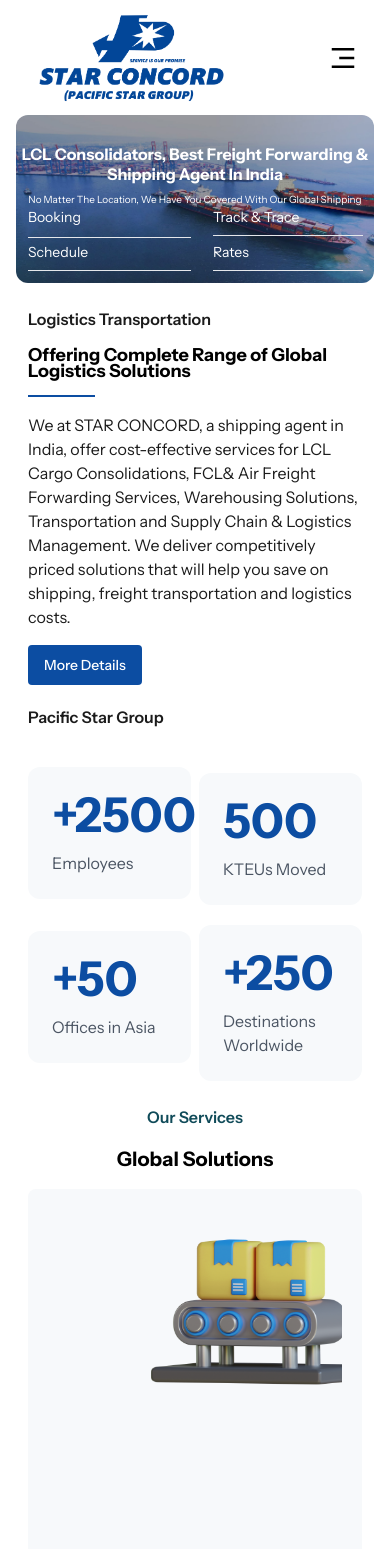
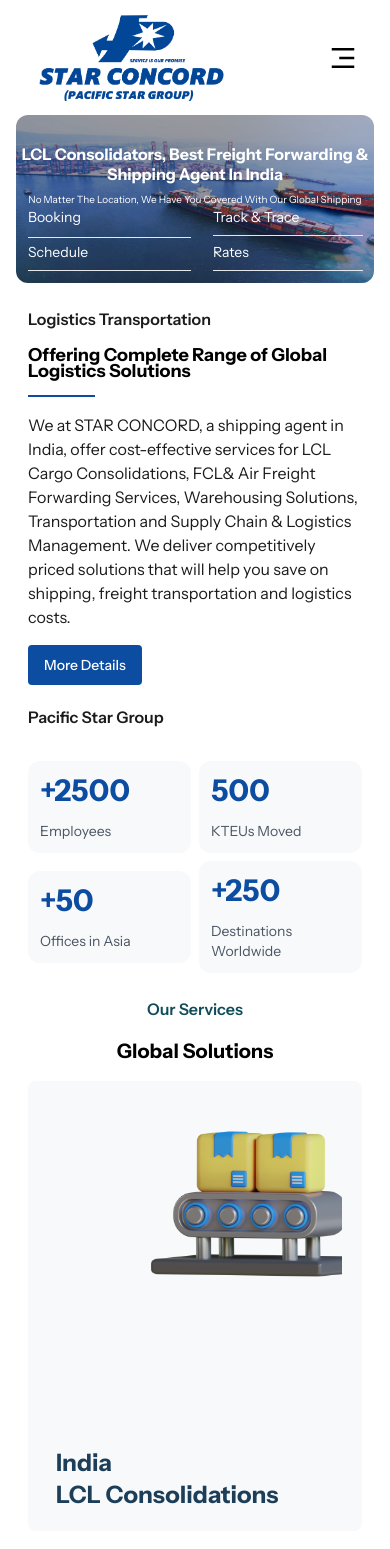
Before and after one commit to jkwebdeveloper/star_concord_nextjs, a Next.js app: page / in a window 390 px wide. Shown: the top 1549 px of the page. Built offline with nearby package versions, Linux system fonts and the light colour scheme.

Commit message:
changes done

```diff
--- a/src/components/global/index.js
+++ b/src/components/global/index.js
@@ -138,7 +138,8 @@
                             className="object-cover"
                         />
                     </Link>
-                    <ul className="hidden gap-10 lg:flex">
+                    <div className=" h-10 hidden xl:flex min-h-[5px] w-0.5 bg-[#CECECE] dark:bg-white/10"></div>
+                    <ul className="hidden md:gap-8 xl:gap-11 lg:flex">
                         {/* {menuItems.map((item, index) => (
               <li
                 key={index}
@@ -178,11 +179,11 @@
                     <div className="hidden gap-3 text-center lg:flex">
                         <Button
                             variant="disable"
-                            className="hover:text-white text-primary_color"
+                            className="font-bold hover:text-white text-primary_color"
                         >
                             Login
                         </Button>
-                        <Button variant="primary" className="">
+                        <Button variant="primary" className="font-semibold">
                             Signup
                         </Button>
                     </div>
--- a/src/components/home/ServiceImage.js
+++ b/src/components/home/ServiceImage.js
@@ -14,11 +14,11 @@
                 className="object-cover w-full h-full rounded-xl "
             />
             <div className="absolute top-0 flex items-center justify-start w-full h-full text-left">
-                <div className="mx-5 space-y-3 lg:space-y-6 lg:mx-28">
-                    <p className="text-lg font-bold text-justify text-white md:text-2xl lg:text-5xl">
+                <div className="mx-5 space-y-2 lg:space-y-6 lg:mx-28">
+                    <p className="text-base font-bold text-justify text-white md:text-2xl lg:text-5xl">
                         Service is Our Promise
                     </p>
-                    <p className="text-white">
+                    <p className="text-sm text-white md:base">
                         We are glad to assist with you about your freight &amp;
                         shipping needs…
                     </p>
--- a/src/components/home/TextSection.js
+++ b/src/components/home/TextSection.js
@@ -3,8 +3,8 @@
 const TextSection = () => {
     return (
         <div className="w-full bg-[#F7F9FB]">
-            <div className="container relative w-full p-2 px-2 py-10 mx-auto space-y-2 lg:px-10 lg:space-y-4">
-                <p className="text-[#1B1B1B]">
+            <div className="container relative w-full p-2 px-5 py-10 mx-auto space-y-2 lg:px-10 lg:space-y-4">
+                <p className="text-[#1B1B1B] md:text-left text-justify">
                     Established in 1977, PACIFIC STAR GROUP is now one of the
                     largest shipping agents and most influential market leaders
                     in Taiwan, throughout Greater China, the USA & Globally.
@@ -16,7 +16,7 @@
                     Currently, Pacific Star Group has over 2,500 professionals
                     to ensure a worry-free delivery.
                 </p>
-                <p className="text-[#1B1B1B]">
+                <p className="text-[#1B1B1B] md:text-left text-justify">
                     Over the years, the Taiwan Ministry of Transportation and
                     Communication and the Port Authority of Keelung has
                     consistently named Pacific Star Group as “The best NVOCC of
--- a/src/components/home/TransportSection.js
+++ b/src/components/home/TransportSection.js
@@ -33,29 +33,35 @@
                         Pacific Star Group
                     </h2>
                     <div className="grid items-center grid-cols-2 gap-2">
-                        <div className="bg-[#F7F9FB] space-y-3 rounded-xl p-6">
-                            <div className="text-5xl font-bold text-primary_color">
+                        <div className="bg-[#F7F9FB] space-y-3 rounded-xl p-3 md:p-6">
+                            <div className="text-3xl font-bold md:text-5xl text-primary_color">
                                 +2500
                             </div>
-                            <div className="text-gray-600">Employees</div>
+                            <div className="text-sm text-gray-600 md:text-base">
+                                Employees
+                            </div>
                         </div>
-                        <div className="bg-[#F7F9FB] space-y-3 rounded-xl mt-3 p-6">
-                            <div className="text-5xl font-bold text-primary_color">
+                        <div className="bg-[#F7F9FB] space-y-3 rounded-xl p-3 md:p-6">
+                            <div className="text-3xl font-bold md:text-5xl text-primary_color">
                                 500
                             </div>
-                            <div className="text-gray-600">KTEUs Moved</div>
+                            <div className="text-sm text-gray-600 md:text-base">
+                                KTEUs Moved
+                            </div>
                         </div>
-                        <div className="bg-[#F7F9FB] space-y-3 rounded-xl p-6">
-                            <div className="text-5xl font-bold text-primary_color">
+                        <div className="bg-[#F7F9FB] space-y-3 rounded-xl p-3 md:p-6">
+                            <div className="text-3xl font-bold md:text-5xl text-primary_color">
                                 +50
                             </div>
-                            <div className="text-gray-600">Offices in Asia</div>
+                            <div className="text-sm text-gray-600 md:text-base">
+                                Offices in Asia
+                            </div>
                         </div>
-                        <div className="bg-[#F7F9FB] space-y-3 rounded-xl mt-3 p-6">
-                            <div className="text-5xl font-bold text-primary_color">
+                        <div className="bg-[#F7F9FB] space-y-3 rounded-xl p-3 md:p-6">
+                            <div className="text-3xl font-bold md:text-5xl text-primary_color">
                                 +250
                             </div>
-                            <div className="text-gray-600">
+                            <div className="text-sm text-gray-600 md:text-base">
                                 Destinations Worldwide
                             </div>
                         </div>
```
Also changed, not shown: src/components/home/ContactUs.js (+16 -22 lines).
